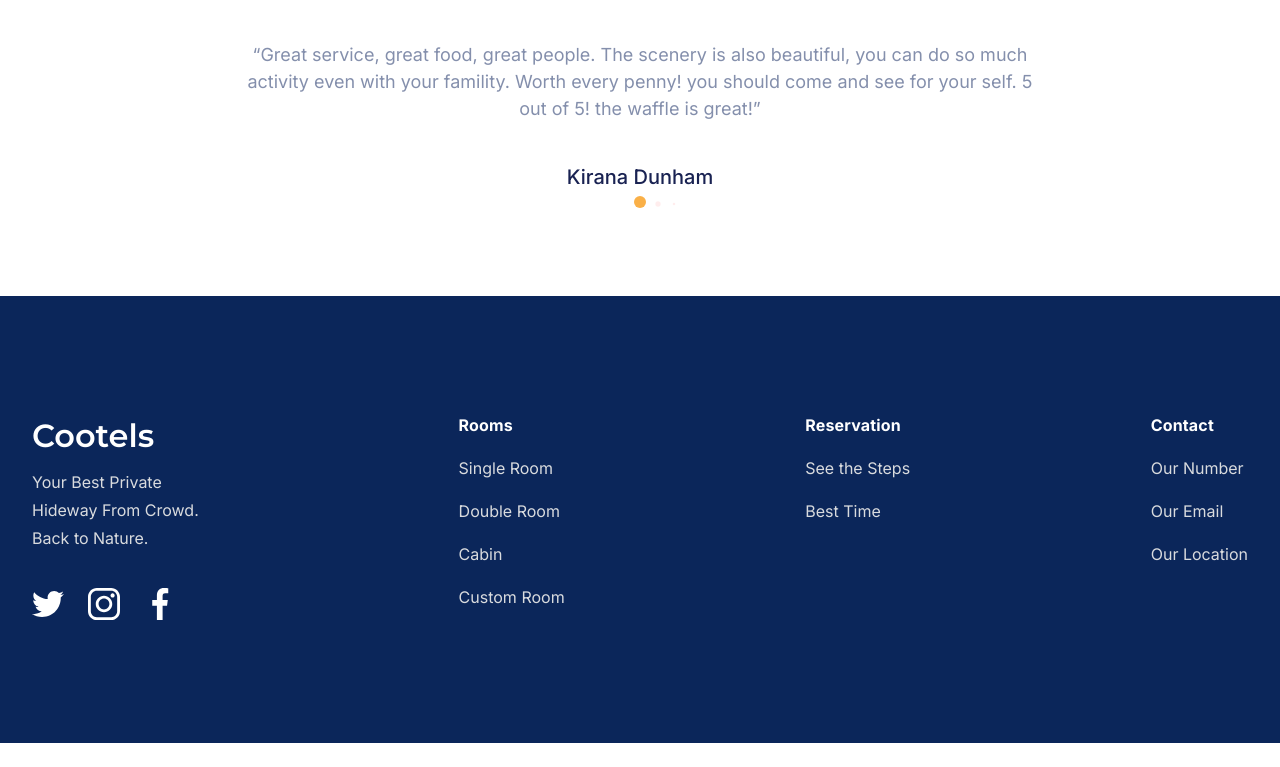
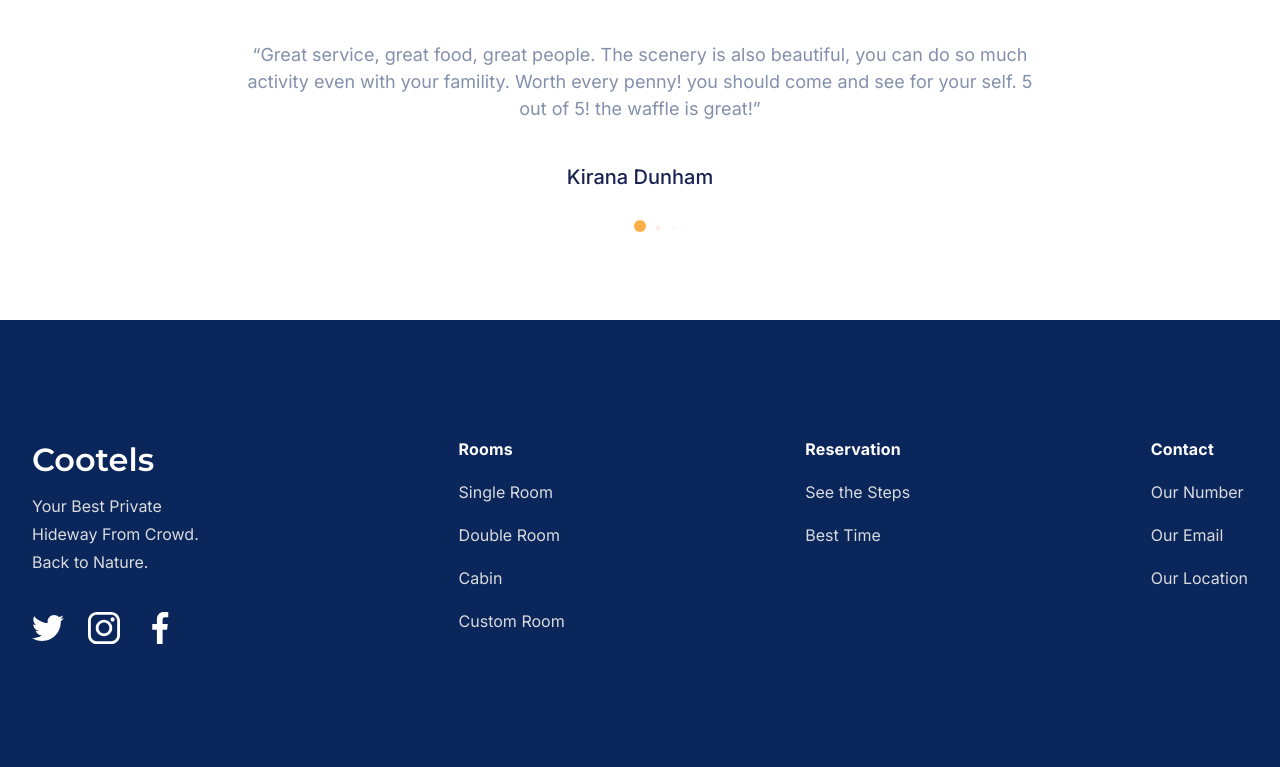
Before and after one commit to MishaPanivnyk/cootels_site, a website built with Parcel: page src/index.html in a window 1280 px wide. Shown: the part 4110-4877 px from the top of the page. Before the commit the page ends 4853 px from the top, so only its background shows below. Built offline with nearby package versions, Linux system fonts and the light colour scheme.

Commit message:
fix padding name

```diff
--- a/src/sass/_customers.scss
+++ b/src/sass/_customers.scss
@@ -68,5 +68,5 @@
   line-height: 1.5;
 
   text-align: center;
-  margin-bottom: 24px;
+  padding-bottom: 48px;
 }
```
